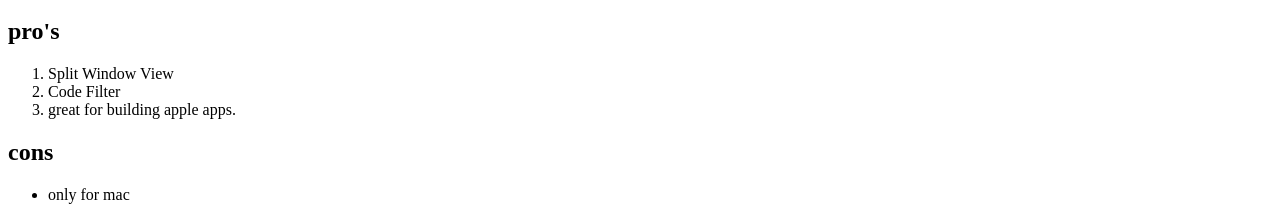
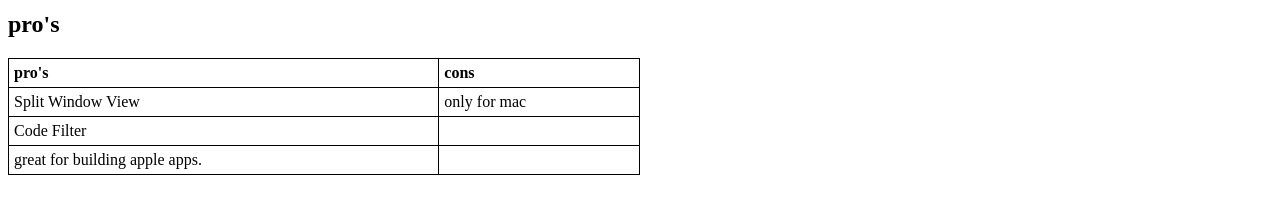
Before and after one commit to AaronRockele/markdown-to-html, a plain HTML site: page index.html in a window 1280 px wide. Shown: the part 1380-1600 px from the top of the page. After the commit the page ends 1563 px from the top, so only its background shows below. Drawn offline with Linux system fonts and the light colour scheme.

Commit message:
text added

```diff
--- /dev/null
+++ b/CSS/stylesheet.css
@@ -0,0 +1,8 @@
+body {
+    background-color: blue;
+
+}
+
+h1 {
+    color: white;
+}
--- a/index.html
+++ b/index.html
@@ -1,14 +1,31 @@
 <html>
+
 <head>
     <meta charset='utf-8'>
-    <link rel="stylesheet" href="blank">
+    <link rel="stylesheet" type="text/css" href="blank">
     <title>markdown to html</title>
+    <style>
+        table,
+        th,
+        td {
+            border: 1px solid black;
+            border-collapse: collapse;
+        }
+
+        th,
+        td {
+            padding: 5px;
+            text-align: left;
+        }
+
+    </style>
 </head>
+
 <body>
 
     <h1>brackets</h1>
 
-    <p><img src="https://upload.wikimedia.org/wikipedia/commons/thumb/4/4c/Brackets_Icon.svg/1200px-Brackets_Icon.svg.png"  height="140" align="middle"></p>
+    <p><img src="https://upload.wikimedia.org/wikipedia/commons/thumb/4/4c/Brackets_Icon.svg/1200px-Brackets_Icon.svg.png" height="140" align="middle"></p>
 
     <p><a href="http://brackets.io/">download here</a></p>
 
@@ -25,14 +42,14 @@
     <ul>
         <li>the live browser view only works with chrome.</li>
         <li>since brackets is an open source software, it is always inproving. so if you feel like there is lacking something after a while it will probably be added in a software update.</li>
-        <li>it would be nice if brackets had a sharing function. so you could easy share your code between users so they could help you work on you projects. but hey there you got github for! </li>
+        <li>it would be nice if brackets had a sharing function. so you could easy share your code between users so they could help you work on you projects. but hey there you got github for! &#129320;</li>
     </ul>
 
     <h2>why do i use it?</h2>
 
-    <p>that's very easy. i use it because i know it. i learned this in school and just kept using it  and it has never failed me. well didn't do much more then HTML and CSS so i might find some difficulties when i have to use it for heavier things. </p>
+    <p>that's very easy. i use it because i know it. i learned this in school and just kept using it and it has never failed me. well didn't do much more then HTML and CSS so i might find some difficulties when i have to use it for heavier things. </p>
 
-    <p>"Brackets is a very attractive and visually attractive code editor for the development of code, especially very useful for the development of web applications due to its support for php, css and javascript for those who implement the auto-completion function in a very accurate way and intuitive." - happy user </p>
+    <q>Brackets is a very attractive and visually attractive code editor for the development of code, especially very useful for the development of web applications due to its support for php, css and javascript for those who implement the auto-completion function in a very accurate way and intuitive. - happy user </q>
 
     <hr>
 
@@ -73,15 +90,26 @@
     <p><a href="https://developer.apple.com/xcode/">download here</a></p>
 
     <h2>pro's</h2>
-      <ol>
-          <li>Split Window View</li>
-          <li>Code Filter</li>
-          <li>great for building apple apps.</li>
-      </ol>
-  <h2>cons</h2>
-      <ul>
-          <li>only for mac</li>
-      </ul>
+
+    <table style="width:50%">
+        <tr>
+            <th>pro's</th>
+            <th>cons</th>
+        </tr>
+        <tr>
+            <td>Split Window View</td>
+            <td>only for mac</td>
+        </tr>
+        <tr>
+            <td>Code Filter</td>
+            <td></td>
+        </tr>
+        <tr>
+            <td>great for building apple apps.</td>
+            <td></td>
+        </tr>
+    </table>
 
 </body>
+
 </html>
```
Also changed, not shown: 1 other file. Lines whose indentation alone changed are shown as unchanged.
